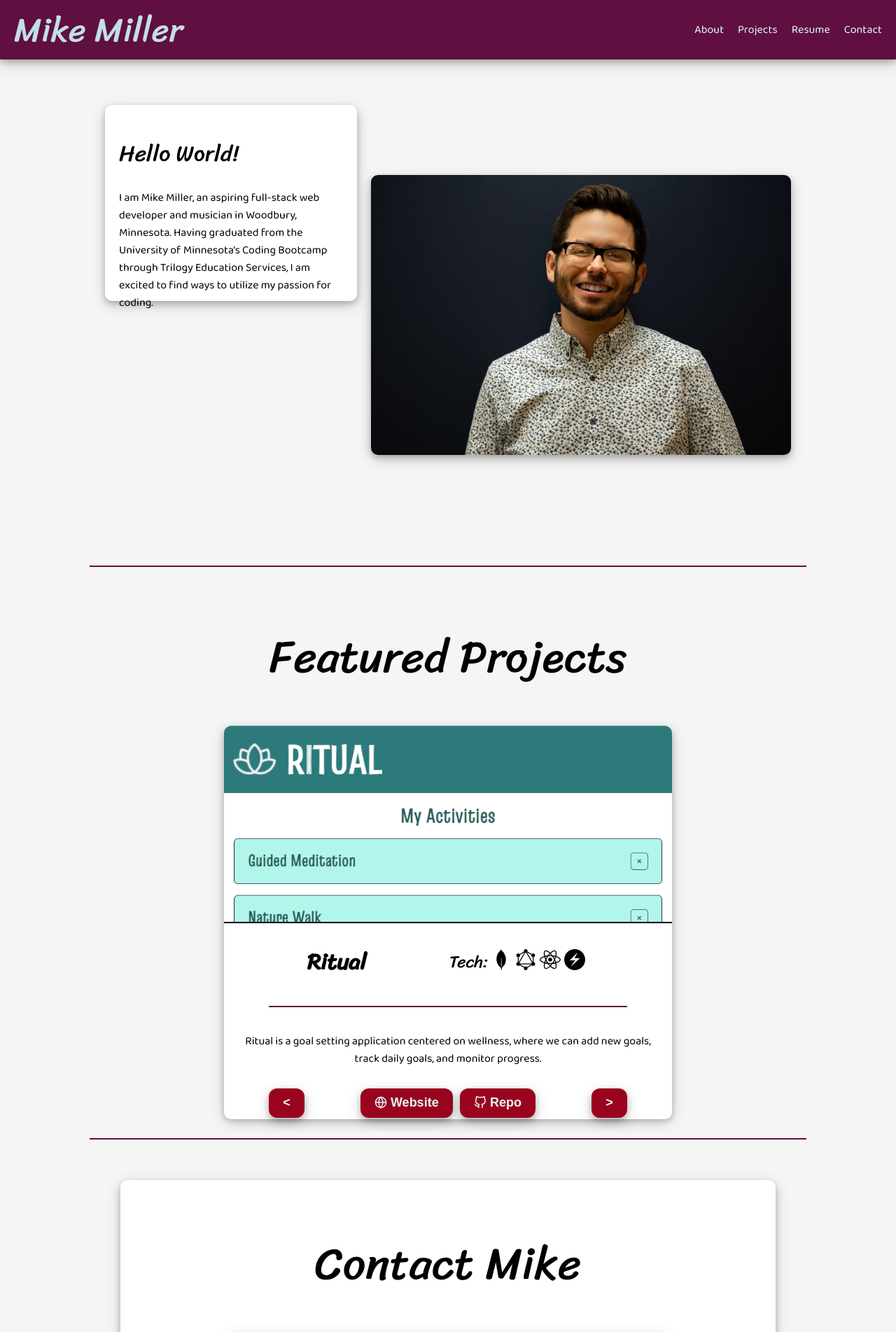
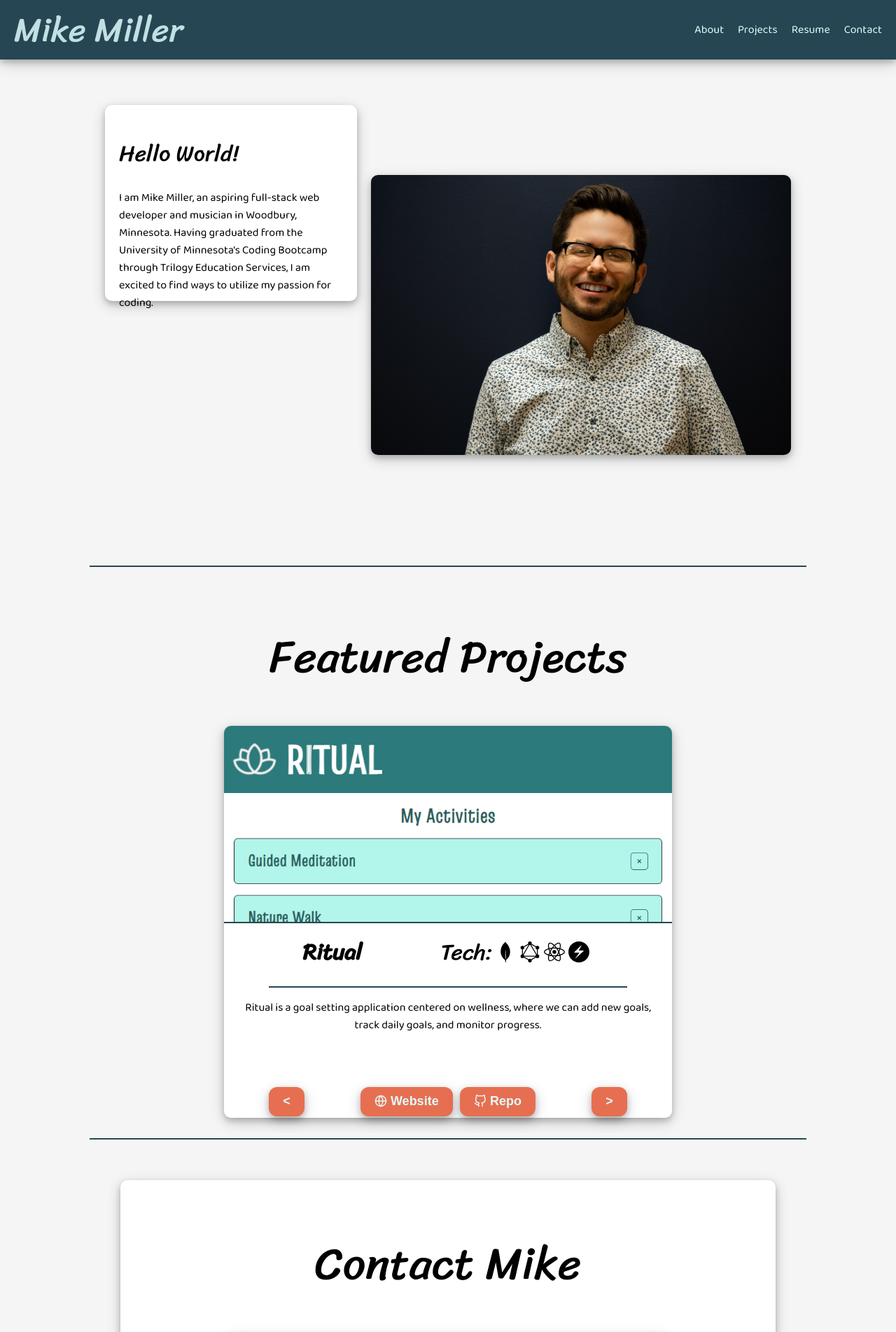
Before and after one commit to mimi5930/mike-miller-dev-port, a React (Create React App) app: page / in a window 1280 px wide. Shown: the top 1903 px of the page at 70% size. Built offline with nearby package versions, Linux system fonts and the light colour scheme.

Commit message:
more styling edits

```diff
--- a/src/App.css
+++ b/src/App.css
@@ -2,11 +2,11 @@
 
 :root {
   --main-bg-color: whitesmoke;
-  --header-bg-color: #5f0f40;
+  --header-bg-color: #264653;
   --title-color: #c2dfe3;
   --text-color: #e0fbfc;
   --box-color: white;
-  --button-color: #9a031e;
+  --button-color: #e76f51;
   --button-color-active: #ffd60a;
   --box-shadow: 0 4px 8px 0 #00000033, 0 6px 20px 0 #00000030;
 
--- a/src/App.js
+++ b/src/App.js
@@ -1,43 +1,54 @@
-import { BrowserRouter as Router, Routes, Route } from 'react-router-dom';
-
 import './App.css';
-
-// import Header from './components/Header';
-// import Socials from './components/Socials';
-// import About from './pages/About';
-// import Portfolio from './pages/Portfolio';
+import { useEffect, useRef, useState } from 'react';
 import Navbar from './components/Navbar';
 import Portfolio from './pages/Portfolio';
-
-import { Box } from '@chakra-ui/react';
 import About from './pages/About';
 import Contact from './pages/Contact';
 
 function App() {
+  // const [isAboutVisible, setIsAboutVisible] = useState(false);
+  // const [isPortfolioVisible, setIsPortfolioVisible] = useState(false);
+  // const [isContactVisible, setIsContactVisible] = useState(false);
+
+  const aboutRef = useRef();
+  const portfolioRef = useRef();
+  const contactRef = useRef();
+
+  const heights = null;
+
+  useEffect(() => {}, []);
+
+  // useEffect(() => {
+  //   const observer = new IntersectionObserver(entries => {
+  //     entries.forEach(entry => {
+  //       if (entry.target.id === 'about') {
+  //         setIsAboutVisible(entry.isIntersecting);
+  //       }
+  //       if (entry.target.id === 'projects') {
+  //         setIsPortfolioVisible(entry.isIntersecting);
+  //       }
+  //       if (entry.target.id === 'contact') {
+  //         setIsContactVisible(entry.isIntersecting);
+  //       }
+  //     });
+  //   });
+
+  //   observer.observe(aboutRef.current);
+  //   observer.observe(portfolioRef.current);
+  //   observer.observe(contactRef.current);
+
+  //   return () => observer.disconnect();
+  // }, []);
+
+  // TODO: maybe have intersection observer only run once per element?
+
   return (
-    <Router>
-      <div className="app">
-        <Navbar></Navbar>
-        <About></About>
-        <Portfolio></Portfolio>
-        <Contact></Contact>
-      </div>
-      {/* <Box
-        position="absolute"
-        bgImage={require('./img/home-background.jpg')}
-        bgSize="cover"
-        height="100vh"
-        width="100vw"
-        bgColor="black"
-      >
-        <Header />
-        <Routes>
-          <Route path="/" element={<About />} />
-          <Route path="/portfolio" element={<Portfolio />} />
-        </Routes>
-        <Socials />
-      </Box> */}
-    </Router>
+    <div className="app">
+      <Navbar></Navbar>
+      <About aboutRef={aboutRef}></About>
+      <Portfolio portfolioRef={portfolioRef}></Portfolio>
+      <Contact contactRef={contactRef}></Contact>
+    </div>
   );
 }
 
--- a/src/components/Navbar.jsx
+++ b/src/components/Navbar.jsx
@@ -3,6 +3,8 @@ import Dropdown from './Dropdown';
 import './styles/navbar.css';
 
 // TODO: Fix navbar appearing when page reloads
+// TODO: Fix navigation fade times
+// TODO: Active element disappears after a bit?
 
 export default function Navbar() {
   function onScroll() {
--- a/src/components/styles/navbar.css
+++ b/src/components/styles/navbar.css
@@ -38,6 +38,15 @@
   flex-direction: row;
   gap: 20px;
   margin-right: 20px;
+  transition: opacity 0.2s;
+}
+
+.nav-container-ul:hover > * {
+  opacity: 0.3;
+}
+
+.nav-container-ul li:hover {
+  opacity: 1;
 }
 
 .nav-container-li {
@@ -46,7 +55,7 @@
   position: relative;
 }
 
-.nav-container-li::after {
+.nav-container-li a::after {
   visibility: hidden;
   content: '';
   background-color: black;
@@ -60,6 +69,10 @@
 }
 
 .nav-container-li a:active::after {
+  visibility: visible;
+}
+
+.nav-container-li a:visited::after {
   visibility: visible;
 }
 
--- a/src/components/styles/project-description.css
+++ b/src/components/styles/project-description.css
@@ -1,5 +1,5 @@
 .project-info-card {
-  border-top: solid black 2px;
+  border-top: solid var(--header-bg-color) 2px;
   background-color: var(--box-color);
   text-align: center;
   height: 42%;
@@ -8,6 +8,7 @@
 }
 
 .project-title-container {
+  height: 35%;
   display: flex;
   justify-content: space-evenly;
   align-items: center;
@@ -26,8 +27,7 @@
 
 .description {
   text-align: center;
-  padding: 20px;
-  /* margin-top: -15px; */
+  padding: 0 20px;
 }
 
 .language-list {
@@ -47,11 +47,12 @@
 
 .language-icon-container {
   position: relative;
-  bottom: 7px;
+  bottom: 18px;
 }
 
 .tech-title {
   margin-right: 4px;
+  font-size: 2em;
 }
 
 .language-text {
--- a/src/pages/About.jsx
+++ b/src/pages/About.jsx
@@ -1,10 +1,10 @@
 import Spacer from '../components/Spacer';
 import './style/about.css';
 
-export default function About() {
+export default function About({ aboutRef }) {
   return (
     <>
-      <div className="about-container" id="about">
+      <div className="about-container" id="about" ref={aboutRef}>
         <div className="about-card">
           <div className="about-title-container">
             <h1>Hello World!</h1>
--- a/src/pages/Contact.jsx
+++ b/src/pages/Contact.jsx
@@ -11,7 +11,7 @@ import { useRef } from 'react';
 import { useState } from 'react';
 import Toast from '../components/Toast';
 
-export default function Contact() {
+export default function Contact({ contactRef }) {
   const nameInput = useRef();
   const emailInput = useRef();
   const messageInput = useRef();
@@ -111,7 +111,7 @@ export default function Contact() {
   }
 
   return (
-    <div className="contact-container" id="contact">
+    <div className="contact-container" id="contact" ref={contactRef}>
       <form className="contact-form" onSubmit={handleFormSubmit}>
         <h1 className="contact-page-title">Contact Mike</h1>
         <div className="form-input-container">
--- a/src/pages/Portfolio.jsx
+++ b/src/pages/Portfolio.jsx
@@ -107,22 +107,16 @@ const projects = [
   }
 ];
 
-export default function Portfolio() {
+export default function Portfolio({ portfolioRef }) {
   // sets index for current project
   const [currentProject, setCurrentProject] = useState(0);
   const [animation, setAnimation] = useState('');
 
   return (
     <>
-      <div className="project-container" id="projects">
+      <div className="project-container" id="projects" ref={portfolioRef}>
         <h1 className="portfolio-page-title">Featured Projects</h1>
-        <div
-          className={`project-card ${animation}`}
-          // style={{
-          //   backgroundImage: `url(${require(`../img/projects/${projects[currentProject].pic}`)})`
-          // }}
-          key={Math.random()}
-        >
+        <div className={`project-card ${animation}`} key={Math.random()}>
           <img
             className="project-image"
             src={require(`../img/projects/${projects[currentProject].pic}`)}
--- a/src/pages/style/portfolio.css
+++ b/src/pages/style/portfolio.css
@@ -19,7 +19,7 @@
   display: flex;
   flex-direction: column;
   /* align-items: center; */
-  animation: initial-enter 0.4s ease-in;
+  /* animation: initial-enter 0.4s ease-in; */
 }
 
 .project-image {
```
